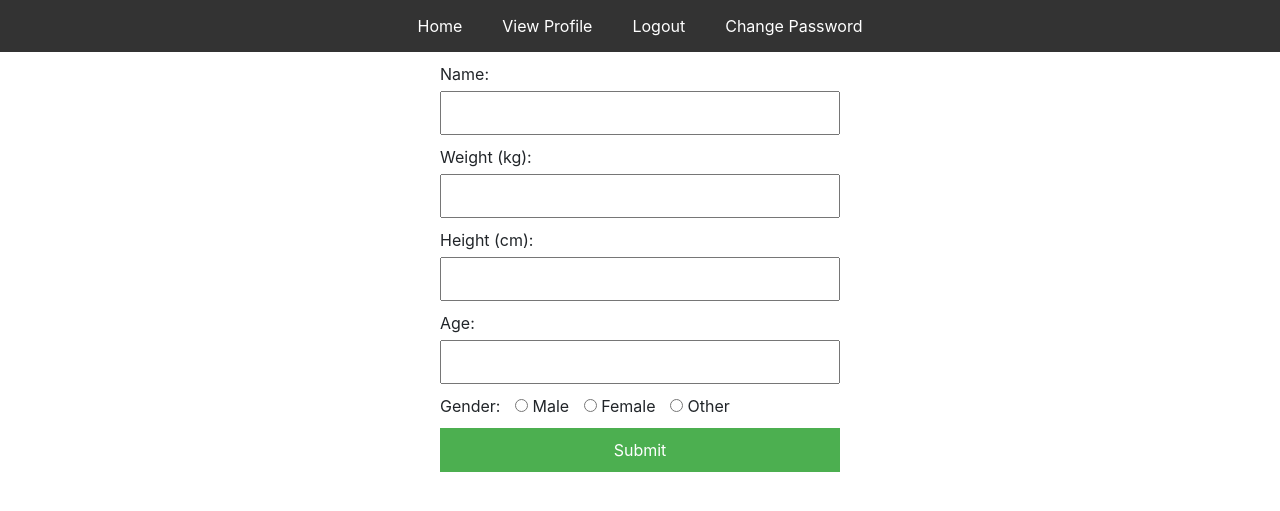
After one commit to hunggiadao/multidiscproj, a Flask app: page /updateprofile in a window 1280 px wide. The commit adds this page. Shown: the top 511 px of the page. Run offline with Flask 3, Linux system fonts and the light colour scheme; a user stored in the database is signed in; data comes from the database, SQL or seed files in the repository; both versions use the stored data as it was after the commit; some libraries are stand-ins or nearby versions.

Commit message:
Add viewprofile feature and modify app.py and home.html, updateprofile.html and changepass.html

```diff
--- a/app.py
+++ b/app.py
@@ -15,6 +15,8 @@ connection = sqlite3.connect("track_me_run.db")
 cursor = connection.cursor()
 
 account = {}
+
+
 def login_required(f):
     """
     Decorate routes to require login.
@@ -29,6 +31,7 @@ def login_required(f):
         return f(*args, **kwargs)
 
     return decorated_function
+
 
 def apology(message, code=400):
     """Render message as an apology to user."""
@@ -57,10 +60,12 @@ def apology(message, code=400):
 # def hash_password(password):
 #     return hashlib.sha256(password.encode()).hexdigest()
 
+
 @app.route("/")
 @login_required
 def home():
     return render_template("home.html")
+
 
 @app.route("/login", methods=["POST", "GET"])
 def login():
@@ -81,7 +86,7 @@ def login():
             n = row[2]
             p = row[3]
             i = row[0]
-        if username != n or  password != p:
+        if username != n or password != p:
             return apology("Incorrect username or password")
         session["user_id"] = i
         connection.close()
@@ -89,6 +94,7 @@ def login():
     else:
         connection.close()
         return render_template("login.html")
+
 
 @app.route("/signup", methods=["GET", "POST"])
 def signup():
@@ -105,9 +111,11 @@ def signup():
                 return apology("Username already exists")
 
         # Hash the password before storing
-        cursor.execute("INSERT INTO users (username, password) VALUES (?,?)", (username,password,))
+        cursor.execute(
+            "INSERT INTO users (username, password) VALUES (?,?)", (username, password,))
         connection.commit()
-        rows = cursor.execute("SELECT * FROM users WHERE username = ?", (username,))
+        rows = cursor.execute(
+            "SELECT * FROM users WHERE username = ?", (username,))
         session["user_id"] = [row[0] for row in rows][0]
         connection.close()
         return redirect("/")
@@ -115,7 +123,8 @@ def signup():
         connection.close()
         return render_template("signup.html")
 
-@app.route("/changepass",methods=['GET','POST'])
+
+@app.route("/changepass", methods=['GET', 'POST'])
 @login_required
 def changepass():
     connection = sqlite3.connect("track_me_run.db")
@@ -124,17 +133,21 @@ def changepass():
         check = False
         confirm_check = False
         old_password = request.form.get("old_password")
-        rows = cursor.execute("SELECT password FROM users WHERE id = ?",(session['user_id'],))
+        rows = cursor.execute(
+            "SELECT password FROM users WHERE id = ?", (session['user_id'],))
         for row in rows:
             if old_password != row[0]:
                 check = True
-                return render_template("changepass.html", check = check) #render lai html voi dong "Your submission is incorrect"
+                # render lai html voi dong "Your submission is incorrect"
+                return render_template("changepass.html", check=check)
         new_password = request.form.get("new_password")
         confirm_password = request.form.get("confirm_password")
         if new_password != confirm_password:
             confirm_check = True
-            return render_template("changepass.html", confirm_check = confirm_check) #render lai html voi dong "Wrong password resubmission"
-        cursor.execute("UPDATE users SET password = ? WHERE id = ?",(new_password,session['user_id'],))
+            # render lai html voi dong "Wrong password resubmission"
+            return render_template("changepass.html", confirm_check=confirm_check)
+        cursor.execute("UPDATE users SET password = ? WHERE id = ?",
+                       (new_password, session['user_id'],))
         connection.commit()
         connection.close()
         return redirect("/")
@@ -142,26 +155,81 @@ def changepass():
         connection.close()
         return render_template("changepass.html")
 # TO BE CONTINUED
-@app.route("/checkprofile",methods=['GET','POST'])
+
+
+@app.route("/viewprofile")
 @login_required
-def checkprofile():
+def viewprofile():
     connection = sqlite3.connect("track_me_run.db")
     cursor = connection.cursor()
+    rows = cursor.execute(
+        "SELECT * FROM users WHERE id = ?", (session['user_id'],))
+    name = 0
+    weight = 0
+    height = 0
+    age = 0
+    gender = 0
+    bmr = 0
+    for row in rows:
+        name = row[1]
+        weight = row[4]
+        height = row[5]
+        age = row[6]
+        gender = row[7]
+        bmr = row[8]
+    return render_template("viewprofile.html", name=name, weight=weight, height=height, age=age, gender=gender, bmr=bmr)
+
+
+@app.route("/updateprofile", methods=['GET', 'POST'])
+@login_required
+def updateprofile():
+    connection = sqlite3.connect("track_me_run.db")
+    cursor = connection.cursor()
+    rows = cursor.execute(
+        "SELECT * FROM users WHERE id = ?", (session['user_id'],))
+    cur_name = 0
+    cur_weight = 0
+    cur_height = 0
+    cur_age = 0
+    cur_gender = 0
+    for row in rows:
+        cur_name = row[1]
+        cur_weight = row[4]
+        cur_height = row[5]
+        cur_age = row[6]
+        cur_gender = row[7]
     if request.method == "POST":
         name = request.form.get("name")
-        weight = int(request.form.get("weight"))
-        height = int(request.form.get("height"))
-        age = int(request.form.get("age"))
+        if name == "":
+            name = cur_name
+        try:
+            weight = int(request.form.get("weight"))
+        except ValueError:
+            weight = cur_weight
+        try:
+            height = int(request.form.get("height"))
+        except ValueError:
+            height = cur_height
+        try:
+            age = int(request.form.get("age"))
+        except ValueError:
+            age = cur_age
         gender = request.form.get("gender")
+        if gender == None:
+            gender = cur_gender
         if gender == "male":
-            bmr = 66 + (6.23 * weight * 2.20462) + (12.7 * height *0.393701) - (6.8 * age)
+            bmr = 66 + (6.23 * weight * 2.20462) + \
+                (12.7 * height * 0.393701) - (6.8 * age)
         else:
-            bmr = 655 + (4.3 * weight * 2.20462) + (4.7 * height *0.393701) - (4.7 * age)
-        cursor.execute("UPDATE users SET name = ?, weight = ?, height = ?, age = ?, gender = ?, bmr = ? WHERE id = ?",(name, weight, height, age, gender,bmr,session['user_id'],))
+            bmr = 655 + (4.3 * weight * 2.20462) + \
+                (4.7 * height * 0.393701) - (4.7 * age)
+        cursor.execute("UPDATE users SET name = ?, weight = ?, height = ?, age = ?, gender = ?, bmr = ? WHERE id = ?",
+                       (name, weight, height, age, gender, bmr, session['user_id'],))
         connection.commit()
-        return redirect("/")
-    rows = cursor.execute("SELECT name FROM users WHERE id = ?",(session['user_id'],))
-    return render_template("checkprofile.html")
+        return redirect("/viewprofile")
+    return render_template("updateprofile.html")
+
+
 @app.route("/logout")
 def logout():
     """Log user out"""
--- a/templates/home.html
+++ b/templates/home.html
@@ -55,7 +55,7 @@
     </header>
     <nav>
         <a href="{{ url_for('home') }}">Home</a>
-        <a href="{{ url_for('home') }}">About</a>
+        <a href="{{ url_for('viewprofile') }}">View Profile</a>
         <a href="{{ url_for('logout') }}">Logout</a>
         <a href="{{ url_for('changepass') }}">Change Password</a>
     </nav>
--- /dev/null
+++ b/templates/updateprofile.html
@@ -0,0 +1,127 @@
+
+
+<!DOCTYPE html>
+<html lang="en">
+<head>
+    <meta charset="UTF-8">
+    <meta name="viewport" content="width=device-width, initial-scale=1.0">
+    <title>Update Profile</title> <!--CHANGE THIS WHEN COPY NEW TEMPLATE-->
+    <link rel="stylesheet" href="https://stackpath.bootstrapcdn.com/bootstrap/4.5.2/css/bootstrap.min.css">
+    <style> <!--CHANGE THIS WHEN COPY NEW TEMPLATE-->
+        body {
+            font-family: Arial, sans-serif;
+            margin: 0;
+            padding: 0;
+        }
+        header {
+            background-color: #4CAF50;
+            color: white;
+            padding: 15px 0;
+            text-align: center;
+        }
+        nav {
+            display: flex;
+            justify-content: center;
+            background-color: #333;
+        }
+        nav a {
+            color: white;
+            padding: 14px 20px;
+            text-decoration: none;
+            text-align: center;
+        }
+        nav a:hover {
+            background-color: #ddd;
+            color: black;
+        }
+        main {
+            padding: 20px;
+            background-color: #f4f4f4;
+        }
+        section {
+            margin-bottom: 20px;
+        }
+        footer {
+            background-color: #333;
+            color: white;
+            text-align: center;
+            padding: 10px 0;
+            position: fixed;
+            width: 100%;
+            bottom: 0;
+        }
+        .container {
+            max-width: 600px;
+            margin-top: 50px;
+        }
+        .btn-primary {
+            margin-top: 20px;
+        }
+        form {
+        max-width: 400px;
+        margin: auto;
+    }
+    label {
+        display: block;
+        margin: 10px 0 5px;
+    }
+    input[type="text"],
+    input[type="number"] {
+        width: 100%;
+        padding: 8px;
+        box-sizing: border-box;
+    }
+    .gender-options {
+        margin: 10px 0;
+    }
+    .gender-options label {
+        display: inline;
+        margin-right: 10px;
+    }
+    .submit-btn {
+        display: block;
+        width: 100%;
+        padding: 10px;
+        background-color: #4CAF50;
+        color: white;
+        border: none;
+        cursor: pointer;
+    }
+    .submit-btn:hover {
+        background-color: #45a049;
+    }
+    </style>
+</head>
+<body>
+
+    <nav>
+        <a href="{{ url_for('home') }}">Home</a>
+        <a href="{{ url_for('viewprofile') }}">View Profile</a>
+        <a href="{{ url_for('logout') }}">Logout</a>
+        <a href="{{ url_for('changepass') }}">Change Password</a>
+    </nav>
+    <!--CHANGE UNDER THIS WHEN COPY NEW TEMPLATE-->
+    <form action="{{ url_for('updateprofile') }}" method="POST">
+        <label for="name">Name:</label>
+        <input type="text" id="name" name="name">
+
+        <label for="weight">Weight (kg):</label>
+        <input type="number" id="weight" name="weight" step="0.1" >
+
+        <label for="height">Height (cm):</label>
+        <input type="number" id="height" name="height" step="0.1">
+
+        <label for="age">Age:</label>
+        <input type="number" id="age" name="age">
+
+        <div class="gender-options">
+            <label>Gender:</label>
+            <label><input type="radio" name="gender" value="male"> Male</label>
+            <label><input type="radio" name="gender" value="female"> Female</label>
+            <label><input type="radio" name="gender" value="other"> Other</label>
+        </div>
+
+        <button type="submit" class="submit-btn">Submit</button>
+    </form>
+</body>
+</html>
```
Also changed, not shown: templates/changepass.html (+22 -1 lines), templates/viewprofile.html (renamed from templates/checkprofile.html, +53 -23 lines), track_me_run.db, 3 other files.
